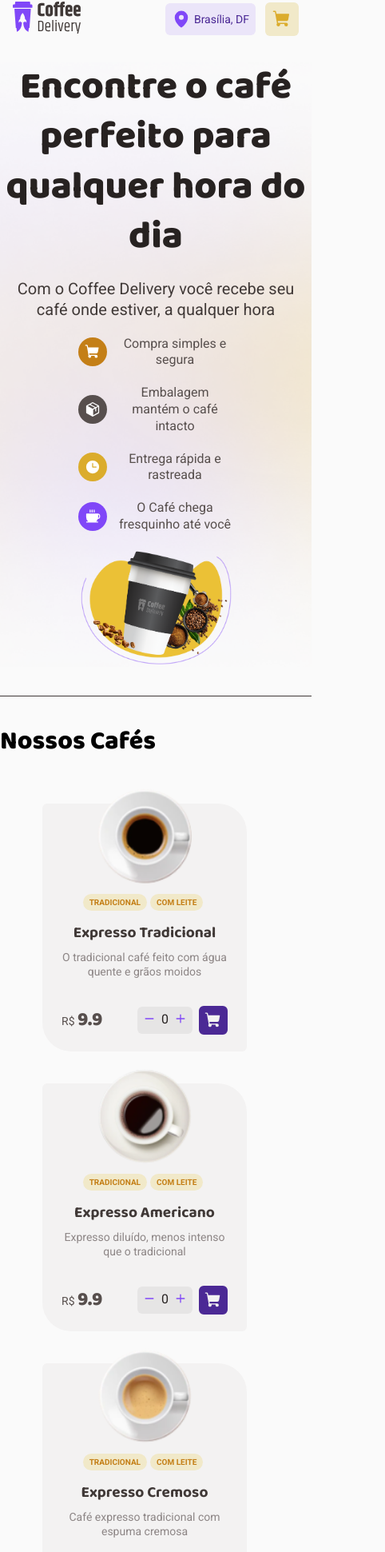
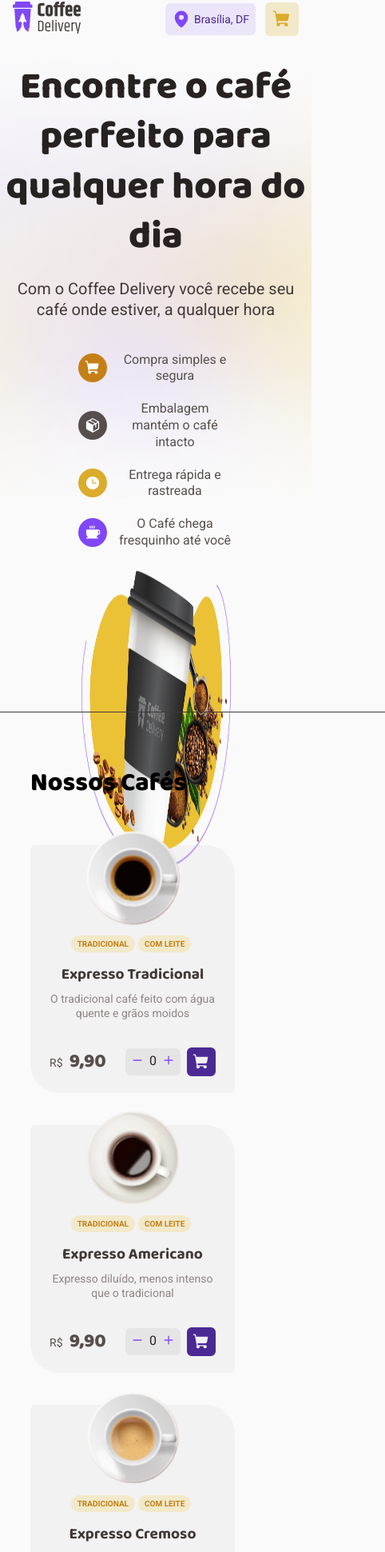
Before and after one commit to eulixir/coffee-delivery-ignite, a React (Vite) app: page / in a window 390 px wide. Shown: the part 30-1971 px from the top of the page at 80% size, 482 px wide, since content can reach past the window. Built offline with nearby package versions, Linux system fonts and the light colour scheme.

Commit message:
chore: improve mobile version and fix ts errors

```diff
--- a/src/components/CoffeeItem/index.tsx
+++ b/src/components/CoffeeItem/index.tsx
@@ -1,24 +1,17 @@
-import { Minus, Plus, ShoppingCart } from 'phosphor-react'
+import { ShoppingCart } from 'phosphor-react'
 import { useContext } from 'react'
 import { ShoppingCartContext } from '../../contexts/ShoppingCartContext'
+import { convertToMonetary } from '../../services/convertToMonetary'
 import { CoffeeProps } from '../../services/listCoffees'
+import { Counter } from '../Counter'
 import * as S from './styles'
 
 export function CoffeeItem(coffee: CoffeeProps) {
   const { image, tags, description, price, name, id } = coffee
 
-  const { addCoffeeToShoppingCart, removeCoffeeFromShoppingCart, cartItems } =
-    useContext(ShoppingCartContext)
+  const { cartItems } = useContext(ShoppingCartContext)
 
   const coffeeQuantity = cartItems.find((item) => item.id === id)?.quantity
-
-  function countAdd() {
-    addCoffeeToShoppingCart(id)
-  }
-
-  function countRemove() {
-    removeCoffeeFromShoppingCart(id)
-  }
 
   return (
     <S.CoffeeItem>
@@ -26,24 +19,18 @@ export function CoffeeItem(coffee: CoffeeProps) {
         <img src={image} />
         <S.CoffeeTag>
           {tags.map((tag) => {
-            return <span>{tag}</span>
+            return <span key={tag}>{tag}</span>
           })}
         </S.CoffeeTag>
         <S.CoffeeName>{name}</S.CoffeeName>
         <S.CoffeeDescription>{description}</S.CoffeeDescription>
         <S.BuyContainer>
           <p>
-            R$ <span>{price}</span>
+            R$ <span>{convertToMonetary(price)}</span>
           </p>
           <div>
             <span>
-              <button>
-                <Minus size={14} weight="bold" onClick={countRemove} />
-              </button>
-              <p>{coffeeQuantity || 0}</p>
-              <button>
-                <Plus size={14} weight="bold" onClick={countAdd} />
-              </button>
+              <Counter id={id} quantity={coffeeQuantity} />
             </span>
             <button>
               <ShoppingCart size={22} weight="fill" />
--- a/src/components/CoffeeList/styles.ts
+++ b/src/components/CoffeeList/styles.ts
@@ -3,12 +3,12 @@ import styled from 'styled-components'
 export const CoffesList = styled.div`
   display: flex;
   align-items: center;
-  justify-content: space-evenly;
+
   display: flex;
   flex-wrap: wrap;
   width: 100;
 
-  max-width: 100%;
+  max-width: 1440px;
 
   & > * {
     margin-bottom: 80px;
--- a/src/components/ConfirmOrder/CoffeeCheckout/index.tsx
+++ b/src/components/ConfirmOrder/CoffeeCheckout/index.tsx
@@ -1,24 +1,26 @@
 import { ShoppingCartItems } from '../../../contexts/ShoppingCartContext'
-import { coffees } from '../../../services/listCoffees'
+import { convertToMonetary } from '../../../services/convertToMonetary'
+import { getCoffee } from '../../../services/getCoffee'
+
 import * as S from './styles'
 
 export function CoffeeCheckout({ id, quantity }: ShoppingCartItems) {
-  const coffe = coffees.find((coffee) => coffee.id === id)
+  const coffe = getCoffee(id)!
 
   return (
     <S.CoffeCard>
       <div>
-        <div>
+        <S.CoffeImage>
+          <img src={coffe.image} alt={coffe.name} />
+
           <div>
-            <img src={coffe!.image} alt={coffe!.name} />
+            <p>{coffe.name}</p>
           </div>
-          <div>
-            <p>{coffe!.name}</p>
-          </div>
-        </div>
+        </S.CoffeImage>
 
-        <p>R$ {coffe!.price * quantity}</p>
+        <p>R$ {convertToMonetary(coffe.price * quantity)}</p>
       </div>
+      <div></div>
     </S.CoffeCard>
   )
 }
--- a/src/components/ConfirmOrder/CoffeeCheckout/styles.ts
+++ b/src/components/ConfirmOrder/CoffeeCheckout/styles.ts
@@ -3,5 +3,45 @@ import styled from 'styled-components'
 export const CoffeCard = styled.div`
   width: 100%;
   height: 104px;
-  background: red;
+
+  & > div {
+    display: flex;
+    align-items: center;
+    justify-content: space-between;
+    flex-direction: row;
+
+    & > p {
+      display: flex;
+
+      flex-direction: row;
+      justify-content: space-between;
+      align-items: flex-start;
+      align-self: stretch;
+
+      color: ${({ theme }) => theme['base-text']};
+      text-align: right;
+
+      font-family: 'Roboto';
+      font-size: 1rem;
+      font-style: normal;
+      font-weight: 700;
+      line-height: 130%;
+    }
+  }
 `
+
+export const CoffeImage = styled.div`
+  display: flex;
+  align-items: center;
+  justify-content: center;
+  flex-direction: row;
+
+  & > div {
+    margin-left: 1rem;
+
+    display: flex;
+    align-items: center;
+    justify-content: center;
+    flex-direction: column;
+  }
+`
--- a/src/components/ConfirmOrder/index.tsx
+++ b/src/components/ConfirmOrder/index.tsx
@@ -1,11 +1,21 @@
 import { useContext } from 'react'
 import { ShoppingCartContext } from '../../contexts/ShoppingCartContext'
+import { convertToMonetary } from '../../services/convertToMonetary'
+import { getCoffee } from '../../services/getCoffee'
 import { CoffeeCheckout } from './CoffeeCheckout'
 import * as S from './styles'
 
 export function ConfirmOrder() {
   const { cartItems } = useContext(ShoppingCartContext)
-  console.log(cartItems)
+
+  const orderTotal = cartItems.reduce((acc, item) => {
+    const coffe = getCoffee(item.id)!
+
+    return acc + coffe.price * item.quantity
+  }, 0)
+
+  const deliveryFee = 3.5
+
   return (
     <S.Container>
       <h2>Cafés Selecionados</h2>
@@ -19,15 +29,15 @@ export function ConfirmOrder() {
         <S.Checkout>
           <span>
             <p>Total de itens</p>
-            <p>R$ 29,70</p>
+            <p>R$ {convertToMonetary(orderTotal)}</p>
           </span>
           <span>
             <p>Entrega</p>
-            <p>R$ 3,50</p>
+            <p>R$ {convertToMonetary(deliveryFee)}</p>
           </span>
           <span>
             <p>Total</p>
-            <p>R$ 33,20</p>
+            <p>R$ {convertToMonetary(orderTotal + deliveryFee)}</p>
           </span>
 
           <button>
--- a/src/components/ConfirmOrder/styles.ts
+++ b/src/components/ConfirmOrder/styles.ts
@@ -46,6 +46,29 @@ export const CoffeeContainer = styled.div`
   overflow-x: hidden;
 
   border-bottom: 1px solid ${({ theme }) => theme['base-button']};
+
+  &::-webkit-scrollbar {
+    width: 4px;
+  }
+
+  &::-webkit-scrollbar-track {
+    background: ${({ theme }) => theme['base-card']};
+  }
+
+  &::-webkit-scrollbar-thumb {
+    background: ${({ theme }) => theme['base-button']};
+    border-radius: 6px;
+  }
+
+  /* & > div:last-child {
+    height: 24px;
+    border: ${({ theme }) => theme['base-card']};
+  }
+
+  & > div:last-child {
+    height: 24px;
+    border: none;
+  } */
 `
 
 export const Checkout = styled.div`
--- /dev/null
+++ b/src/components/Counter/index.tsx
@@ -0,0 +1,32 @@
+import { Minus, Plus } from 'phosphor-react'
+import { useContext } from 'react'
+import { ShoppingCartContext } from '../../contexts/ShoppingCartContext'
+
+interface CounterProps {
+  id: number
+  quantity?: number
+}
+
+export function Counter({ id, quantity }: CounterProps) {
+  const { addCoffeeToShoppingCart, removeCoffeeFromShoppingCart } =
+    useContext(ShoppingCartContext)
+
+  function countAdd() {
+    addCoffeeToShoppingCart(id)
+  }
+
+  function countRemove() {
+    removeCoffeeFromShoppingCart(id)
+  }
+  return (
+    <>
+      <button>
+        <Minus size={14} weight="bold" onClick={countRemove} />
+      </button>
+      <p>{quantity || 0}</p>
+      <button>
+        <Plus size={14} weight="bold" onClick={countAdd} />
+      </button>
+    </>
+  )
+}
--- a/src/components/Header/styles.ts
+++ b/src/components/Header/styles.ts
@@ -1,7 +1,9 @@
 import styled from 'styled-components'
 
 export const Container = styled.div`
-  width: 100vw;
+  width: 100%;
+  max-width: 1440px;
+  margin: 0 auto;
   display: flex;
   padding: 2rem 8rem;
   justify-content: space-between;
--- a/src/pages/Home/styles.ts
+++ b/src/pages/Home/styles.ts
@@ -1,21 +1,30 @@
 import styled from 'styled-components'
 import BannerBackground from '../../assets/intro.png'
 
-export const Container = styled.div``
-
-export const Banner = styled.div`
-  width: 100vw;
+export const Container = styled.div`
   height: 544px;
-  display: flex;
-  align-items: center;
-  justify-content: space-between;
-  flex-direction: row;
-  padding: 0 8rem;
 
   background: url(${BannerBackground});
   background-size: cover;
   background-position: center;
   background-repeat: no-repeat;
+
+  display: flex;
+  align-items: center;
+  justify-content: flex-start;
+  flex-direction: column;
+`
+
+export const Banner = styled.div`
+  width: 100vw;
+  height: 544px;
+  margin: 0 auto;
+  max-width: 1440px;
+
+  display: flex;
+  align-items: center;
+  flex-direction: row;
+  padding: 0 8rem;
 
   & > img {
     width: 476px;
@@ -90,7 +99,7 @@ export const BannertText = styled.div`
 export const ProsText = styled.div`
   display: flex;
   align-items: center;
-  justify-content: center;
+  margin-top: 1.25rem;
   flex-direction: row;
   flex-wrap: wrap;
   width: 100%;
@@ -174,7 +183,8 @@ export const ProsText = styled.div`
 
 export const CoffesContainer = styled.div`
   display: flex-start;
-  width: 100%;
+  max-width: 1440px;
+
   height: 1645px;
   padding: 32px 160px 157px 130px;
   flex-direction: column;
@@ -195,7 +205,6 @@ export const CoffesContainer = styled.div`
   @media (max-width: 1280px) {
     margin-top: 2.25rem;
     border-top: 0.3px solid ${(props) => props.theme['base-subtitle']};
-    padding: 0;
 
     & > h3 {
       padding-top: 2.25rem;
--- /dev/null
+++ b/src/services/convertToMonetary.ts
@@ -0,0 +1,9 @@
+export function convertToMonetary(value: number): string {
+  // return only string
+  return value
+    .toLocaleString('pt-br', {
+      style: 'currency',
+      currency: 'BRL',
+    })
+    .replace('R$', '')
+}
--- /dev/null
+++ b/src/services/getCoffee.ts
@@ -0,0 +1,5 @@
+import { coffees } from './listCoffees'
+
+export function getCoffee(id: number) {
+  return coffees.find((coffee) => coffee.id === id)
+}
```
